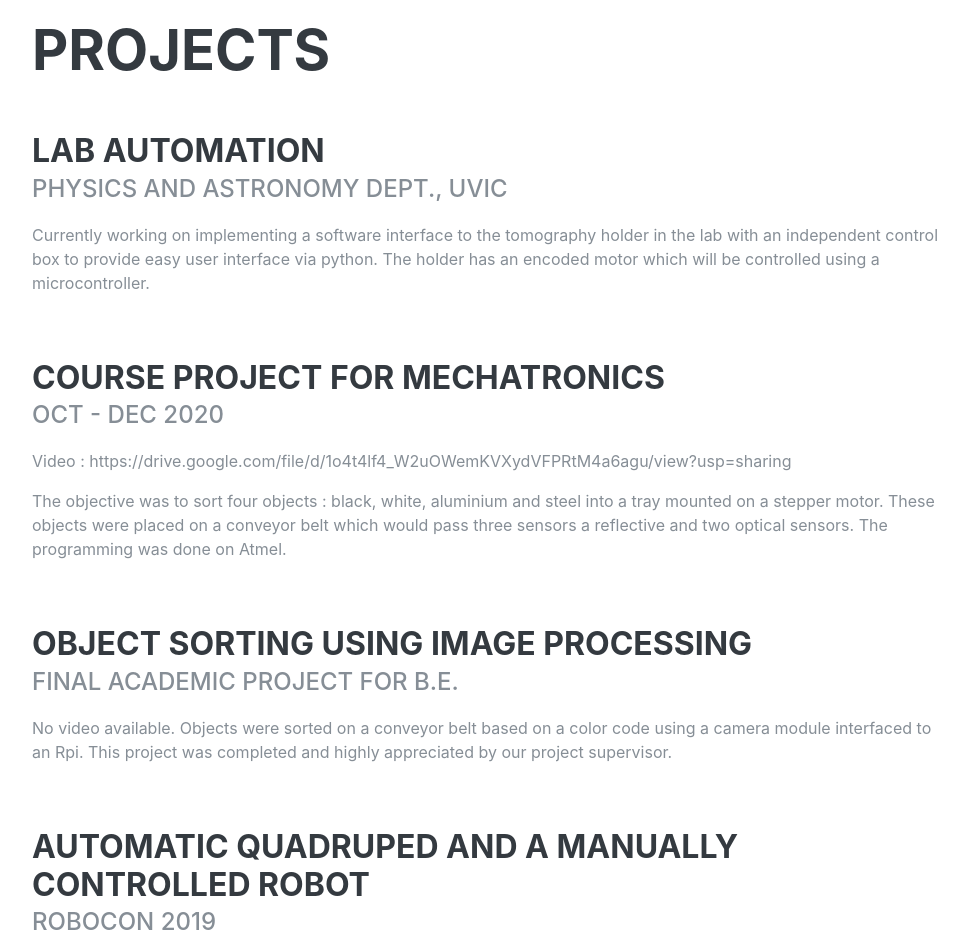
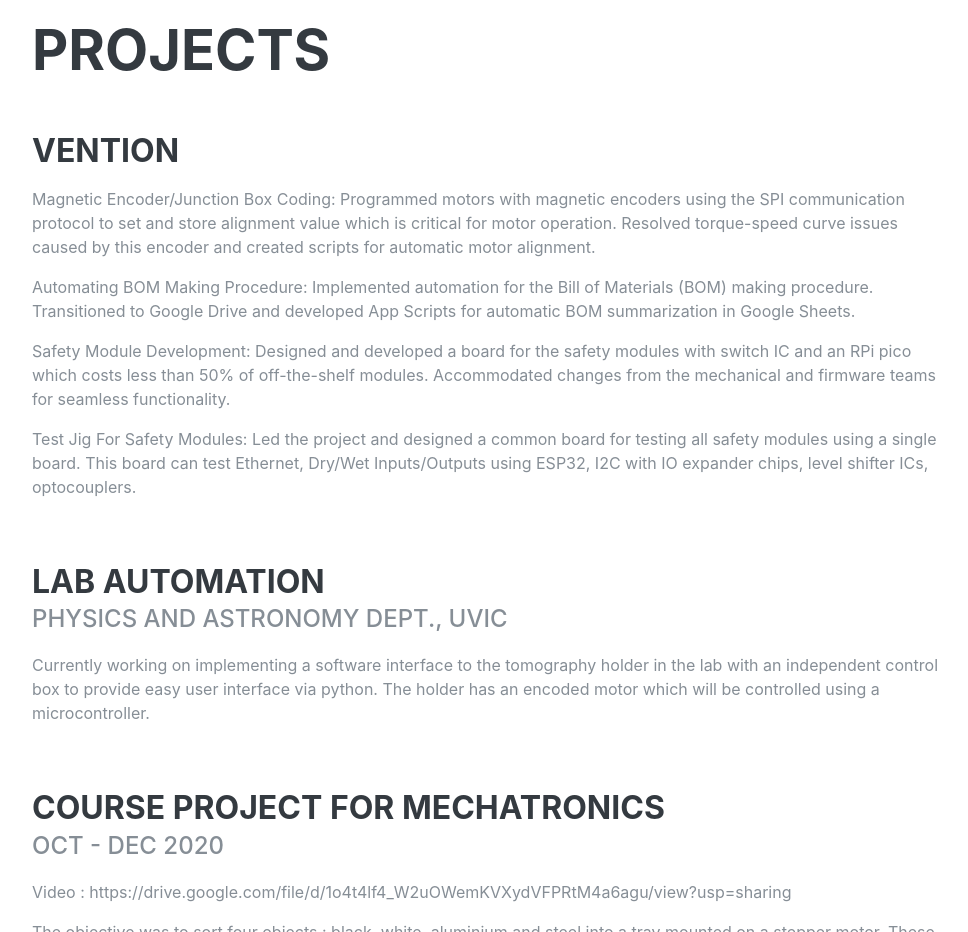
Before and after one commit to Avi3535/Avi3535.github.io, a plain HTML site: page index.html in a window 1280 px wide. Shown: the part 3020-3952 px from the top of the page, without its empty margins (288-1256 px from the left). Drawn offline with Linux system fonts and the light colour scheme; a web font is replaced by a local one.

Commit message:
Update index.html
Added new experience

```diff
--- a/index.html
+++ b/index.html
@@ -208,6 +208,29 @@
       <div class="w-100">
         <h2 class="mb-5">Projects</h2>
 
+	<div class="resume-item d-flex flex-column flex-md-row justify-content-between mb-5">
+          <div class="resume-content">
+            <h3 class="mb-0">Vention</h3>
+            <div class="subheading mb-3"> </div>
+            <p> Magnetic Encoder/Junction Box Coding:
+Programmed motors with magnetic encoders using the SPI communication protocol to set and store alignment value which is critical for motor operation.
+Resolved torque-speed curve issues caused by this encoder and created scripts for automatic motor alignment.
+	    </p>
+	    <p>Automating BOM Making Procedure:
+Implemented automation for the Bill of Materials (BOM) making procedure.
+Transitioned to Google Drive and developed App Scripts for automatic BOM summarization in Google Sheets.
+	    </p>
+	    <p>Safety Module Development:
+Designed and developed a board for the safety modules with switch IC and an RPi pico which costs less than 50% of off-the-shelf modules.
+Accommodated changes from the mechanical and firmware teams for seamless functionality.
+	    </p>
+	     <p>Test Jig For Safety Modules:
+Led the project and designed a common board for testing all safety modules using a single board.
+This board can test Ethernet, Dry/Wet Inputs/Outputs using ESP32, I2C with IO expander chips, level shifter ICs, optocouplers.
+             </p>
+          </div>
+        </div>
+
         <div class="resume-item d-flex flex-column flex-md-row justify-content-between mb-5">
           <div class="resume-content">
             <h3 class="mb-0">Lab Automation</h3>
```
